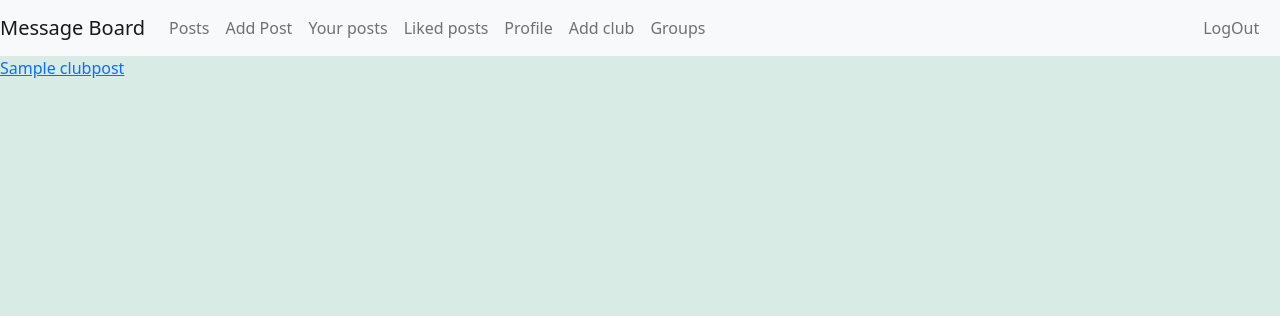
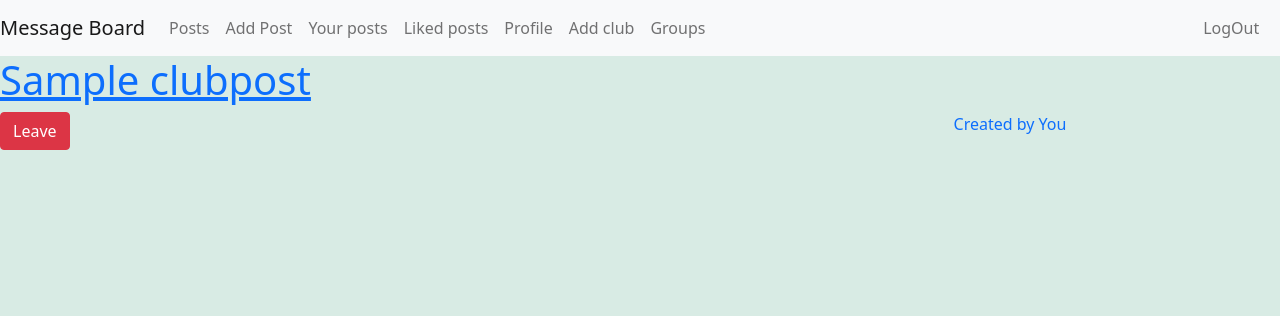
Before and after one commit to yashwanth1412/Message-Board, a Django app: page /view_grps in a window 1280 px wide. Shown: the top 316 px of the page. Run offline with Django 3.2, Linux system fonts and the light colour scheme; a user stored in the database is signed in; tables that the repository leaves empty hold one stand-in row (values such as "Sample post").

Commit message:
Changed UI for groups

```diff
--- a/post/forms.py
+++ b/post/forms.py
@@ -1,4 +1,3 @@
-from django.db.models.base import Model
 from django.forms import ModelForm, CharField, TextInput, Textarea
 from .models import Post, Comment, ClubPost
 
--- a/post/templates/post/view_grps.html
+++ b/post/templates/post/view_grps.html
@@ -1,9 +1,25 @@
 {% extends "post/layout.html" %}
 
 {% block content %}
-    {% for group in groups %}
-        <a href="{% url 'post:view_club' group.name %}" style="display: block;">
-            {{ group.name }}
-        </a>
-    {% endfor %}
+    <div class="group_container">
+        {% for group in groups %}
+            <a href="{% url 'post:view_club' group.name %}" style="display: block;" class="group_link">
+                <div class="group">
+                    <h1 class="group_name"> {{ group.name }} </h1>
+                    <div class="author"> Created by
+                        {% if request.user == group.created_by %}
+                            You
+                        {% else %}
+                            {{ post.author.first_name }}
+                        {% endif %}
+                    </div>
+                    {% if request.user in group.mbr_usrs.all %}
+                        <a class="btn btn-danger">Leave</a>
+                    {% else %}
+                        <a class="btn btn-success">Join</a>
+                    {% endif %}
+                </div>
+            </a>
+        {% endfor %}
+    </div>
 {% endblock %}
```
Also changed, not shown: post/static/post/styles.css (+9 -0 lines).
